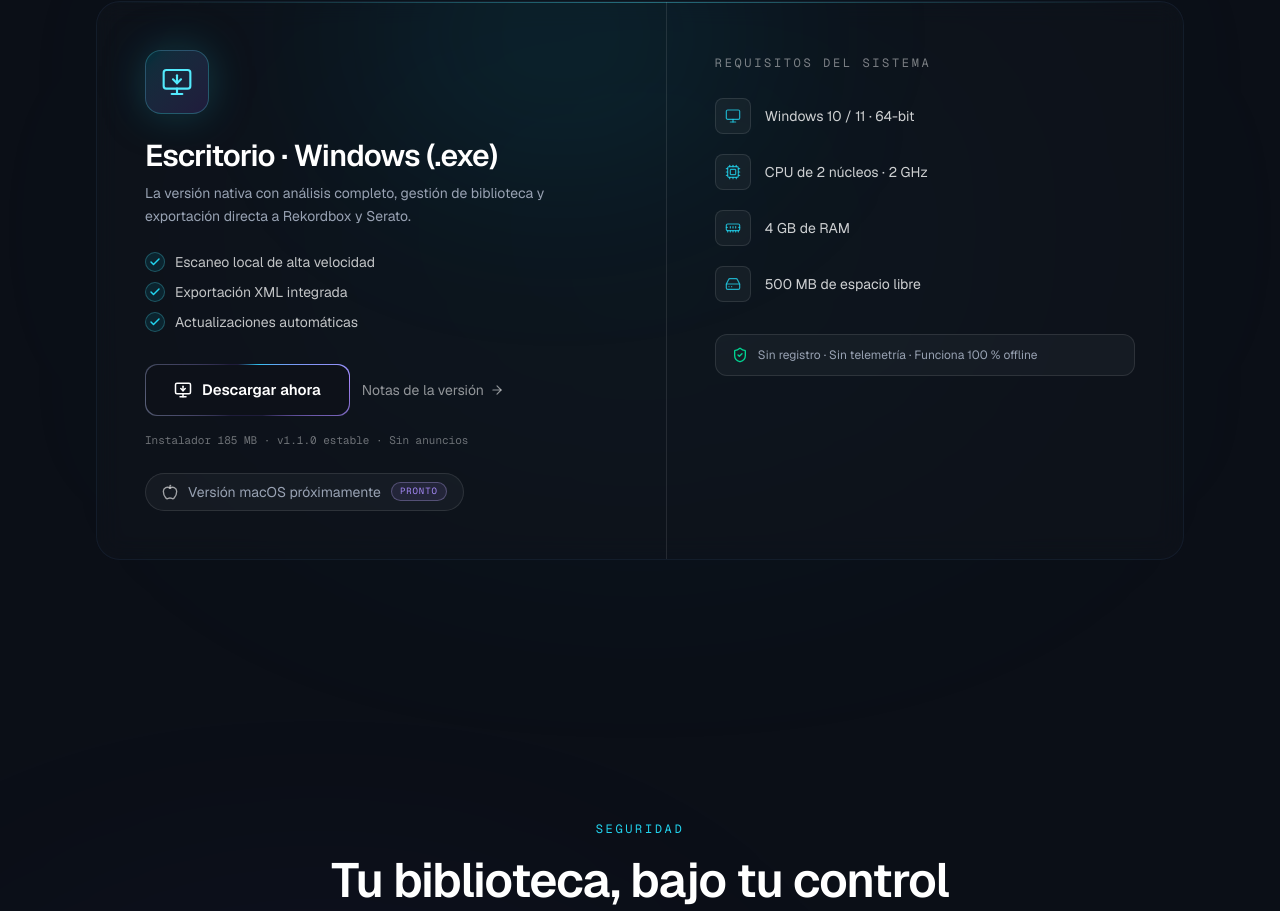
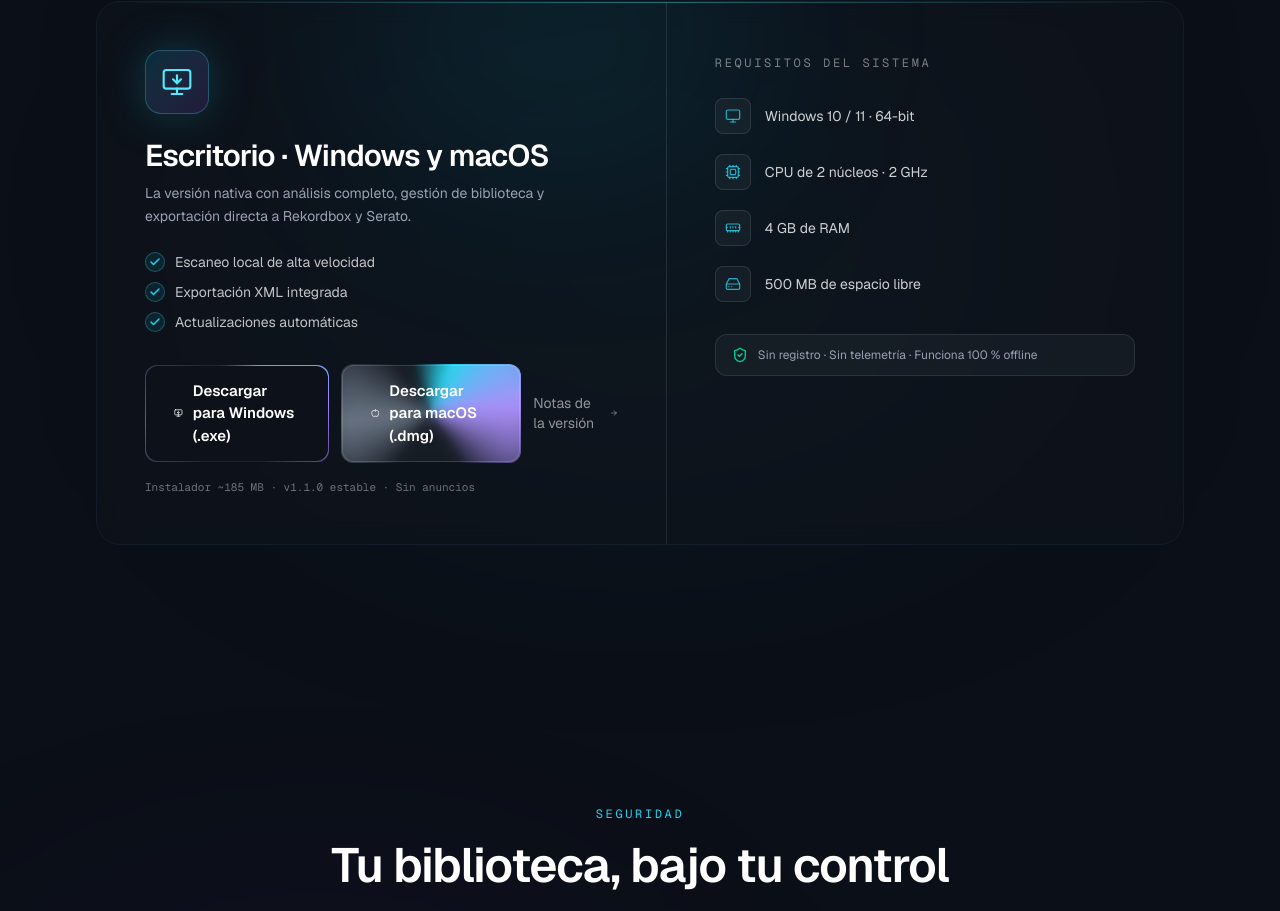
Before and after one commit to diegocarrillo8192-jpg/smart-set-landing, a Next.js app: page / in a window 1280 px wide. Shown: the part 4147-5058 px from the top of the page. Built offline with nearby package versions, Linux system fonts and the light colour scheme.

Commit message:
update: point download links to v1.1 installer

```diff
--- a/src/components/Header.tsx
+++ b/src/components/Header.tsx
@@ -49,7 +49,7 @@ export default function Header() {
 
         <div className="flex items-center gap-3">
           <a
-            href="https://github.com/diegocarrillo8192-jpg/smart-set-studio/releases/download/v1.1.0/Smart-Set-Architect-Setup.exe"
+            href="https://github.com/diegocarrillo8192-jpg/smart-set-studio/releases/latest/download/Smart-Set-Architect-Setup.exe"
             className="btn-shine hidden items-center gap-2 rounded-full border border-white/15 bg-white/5 px-4 py-2 text-sm text-white backdrop-blur transition-all duration-200 hover:border-cyan-300/40 hover:bg-white/10 sm:inline-flex"
           >
             <Download className="size-4 text-neon" />
@@ -88,7 +88,7 @@ export default function Header() {
                 </a>
               ))}
               <a
-                href="https://github.com/diegocarrillo8192-jpg/smart-set-studio/releases/download/v1.1.0/Smart-Set-Architect-Setup.exe"
+                href="https://github.com/diegocarrillo8192-jpg/smart-set-studio/releases/latest/download/Smart-Set-Architect-Setup.exe"
                 onClick={() => setOpen(false)}
                 className="btn-shine mt-2 inline-flex items-center justify-center gap-2 rounded-full bg-white px-4 py-2.5 text-sm font-medium text-[#0b0f17] [--shine:rgba(103,232,249,0.55)]"
               >
--- a/src/components/Hero.tsx
+++ b/src/components/Hero.tsx
@@ -103,7 +103,7 @@ export default function Hero() {
 
           <motion.div variants={item} className="mt-10 flex flex-col items-center gap-4 sm:flex-row">
             <GlowButton
-              href="https://github.com/diegocarrillo8192-jpg/smart-set-studio/releases/download/v1.1.0/Smart-Set-Architect-Setup.exe"
+              href="https://github.com/diegocarrillo8192-jpg/smart-set-studio/releases/latest/download/Smart-Set-Architect-Setup.exe"
               onClick={fireDownloadConfetti}
               innerClassName="btn-shine gap-2.5 bg-white px-7 py-3.5 text-[15px] font-medium text-[#0b0f17] shadow-[0_0_40px_-10px_rgba(103,232,249,0.55)] hover:bg-white/90 hover:shadow-[0_0_56px_-8px_rgba(103,232,249,0.7)] [--shine:rgba(103,232,249,0.55)]"
             >
--- a/src/components/download/DownloadSection.tsx
+++ b/src/components/download/DownloadSection.tsx
@@ -30,6 +30,11 @@ const checks = [
   "Exportación XML integrada",
   "Actualizaciones automáticas",
 ];
+
+const WINDOWS_URL =
+  "https://github.com/diegocarrillo8192-jpg/smart-set-studio/releases/latest/download/Smart-Set-Architect-Setup.exe";
+const MACOS_URL =
+  "https://github.com/diegocarrillo8192-jpg/smart-set-studio/releases/latest/download/Smart-Set-Architect-Setup.dmg";
 
 const requirements = [
   { icon: Monitor, label: "Windows 10 / 11 · 64-bit" },
@@ -98,7 +103,7 @@ export default function DownloadSection({ id }: DownloadSectionProps) {
               </motion.div>
 
               <h3 className="mt-6 text-2xl font-semibold tracking-tight text-white sm:text-3xl">
-                Escritorio · Windows (.exe)
+                Escritorio · Windows y macOS
               </h3>
               <p className="mt-2 text-sm leading-relaxed text-soft">
                 La versión nativa con análisis completo, gestión de biblioteca y
@@ -118,13 +123,22 @@ export default function DownloadSection({ id }: DownloadSectionProps) {
 
               <div className="mt-8 flex flex-col gap-3 sm:flex-row sm:items-center">
                 <GlowButton
-                  href="https://github.com/diegocarrillo8192-jpg/smart-set-studio/releases/download/v1.1.0/Smart-Set-Architect-Setup.exe"
+                  href={WINDOWS_URL}
                   onClick={fireDownloadConfetti}
                   className="rounded-xl [--glow-duration:3.5s]"
                   innerClassName="btn-shine gap-2.5 bg-[#0d1119] px-7 py-3.5 text-[15px] font-semibold text-white shadow-[0_0_50px_-12px_rgba(139,92,246,0.6)] hover:shadow-[0_0_64px_-10px_rgba(139,92,246,0.8)]"
                 >
                   <MonitorDown className="size-4.5 transition-transform duration-300 group-hover:translate-y-0.5" />
-                  Descargar ahora
+                  Descargar para Windows (.exe)
+                </GlowButton>
+                <GlowButton
+                  href={MACOS_URL}
+                  onClick={fireDownloadConfetti}
+                  className="rounded-xl [--glow-duration:3.5s]"
+                  innerClassName="btn-shine gap-2.5 border border-white/15 bg-white/[0.04] px-7 py-3.5 text-[15px] font-semibold text-white backdrop-blur transition-all duration-300 hover:border-cyan-300/40 hover:bg-white/10"
+                >
+                  <Apple className="size-4.5 transition-transform duration-300 group-hover:translate-y-0.5" />
+                  Descargar para macOS (.dmg)
                 </GlowButton>
                 <a
                   href="#download"
@@ -136,16 +150,8 @@ export default function DownloadSection({ id }: DownloadSectionProps) {
               </div>
 
               <p className="mt-4 font-mono text-[11px] text-white/40">
-                Instalador 185 MB · v1.1.0 estable · Sin anuncios
+                Instalador ~185 MB · v1.1.0 estable · Sin anuncios
               </p>
-
-              <div className="mt-6 inline-flex w-fit items-center gap-2.5 rounded-full border border-white/10 bg-white/[0.04] px-4 py-2 text-sm text-soft">
-                <Apple className="size-4 text-white/60" />
-                Versión macOS próximamente
-                <span className="rounded-full border border-violet-300/30 bg-violet-400/10 px-2 py-0.5 font-mono text-[9px] uppercase tracking-widest text-neon-violet">
-                  Pronto
-                </span>
-              </div>
             </div>
 
             <div className="relative z-10 border-t border-white/10 p-8 sm:p-12 lg:border-l lg:border-t-0">
--- a/src/components/security/SecuritySection.tsx
+++ b/src/components/security/SecuritySection.tsx
@@ -94,7 +94,7 @@ export default function SecuritySection({ id }: SecuritySectionProps) {
 
               <div className="mt-10 flex flex-col gap-3 border-t border-white/10 pt-8 sm:flex-row sm:items-center sm:justify-center">
                 <GlowButton
-                  href="https://github.com/diegocarrillo8192-jpg/smart-set-studio/releases/download/v1.1.0/Smart-Set-Architect-Setup.exe"
+                  href="https://github.com/diegocarrillo8192-jpg/smart-set-studio/releases/latest/download/Smart-Set-Architect-Setup.exe"
                   className="rounded-xl [--glow-duration:3.5s]"
                   innerClassName="btn-shine gap-2.5 bg-[#0d1119] px-7 py-3.5 text-[13px] font-semibold uppercase tracking-wide text-white shadow-[0_0_50px_-12px_rgba(34,211,238,0.5)] hover:shadow-[0_0_64px_-10px_rgba(34,211,238,0.75)]"
                 >
```
